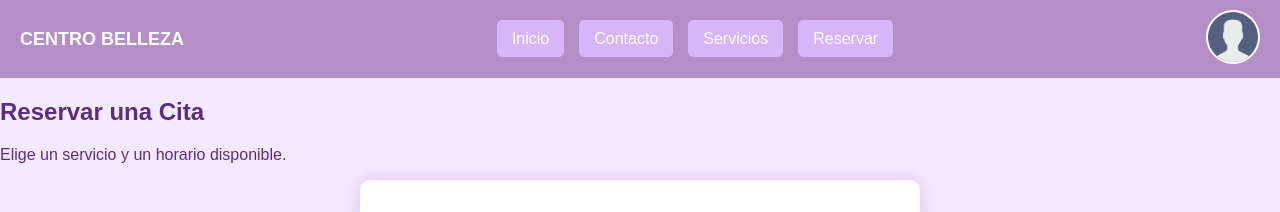
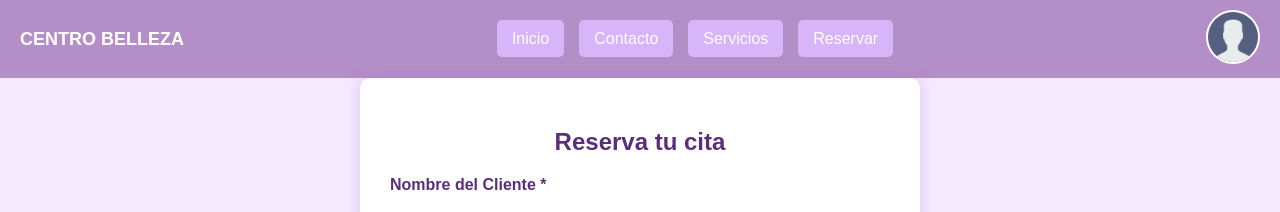
Before and after one commit to lumarseijas/isst-G15, a React (Vite) app in the folder reserva-belleza-web/: page /reservas in a window 1280 px wide. Shown: the top 212 px of the page. Built offline with nearby package versions, Linux system fonts and the light colour scheme; no server answers.

Commit message:
modified:   reserva-belleza-web/src/pages/Reservas.jsx

```diff
--- a/reserva-belleza-web/src/pages/Reservas.jsx
+++ b/reserva-belleza-web/src/pages/Reservas.jsx
@@ -2,8 +2,6 @@ import FormularioReserva from "../components/FormularioReserva";
 const Reservas = () => {
     return (
       <div>
-        <h2>Reservar una Cita</h2>
-        <p>Elige un servicio y un horario disponible.</p>
         <FormularioReserva/>
       </div>
     );
```
